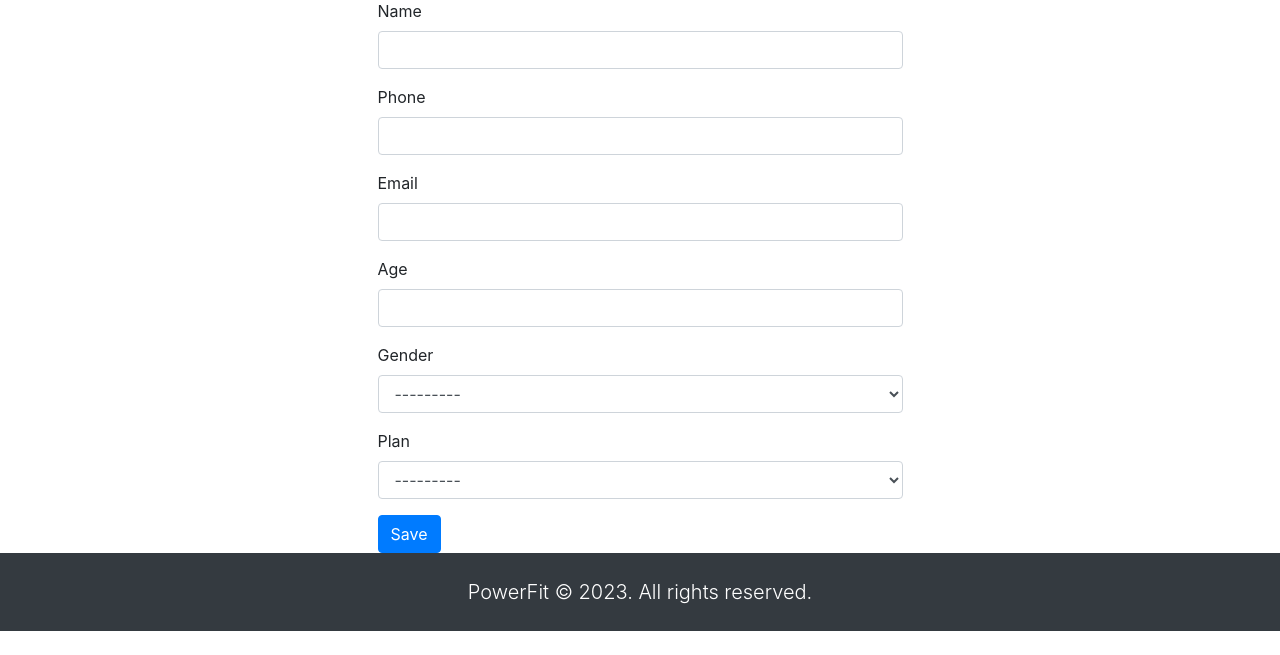
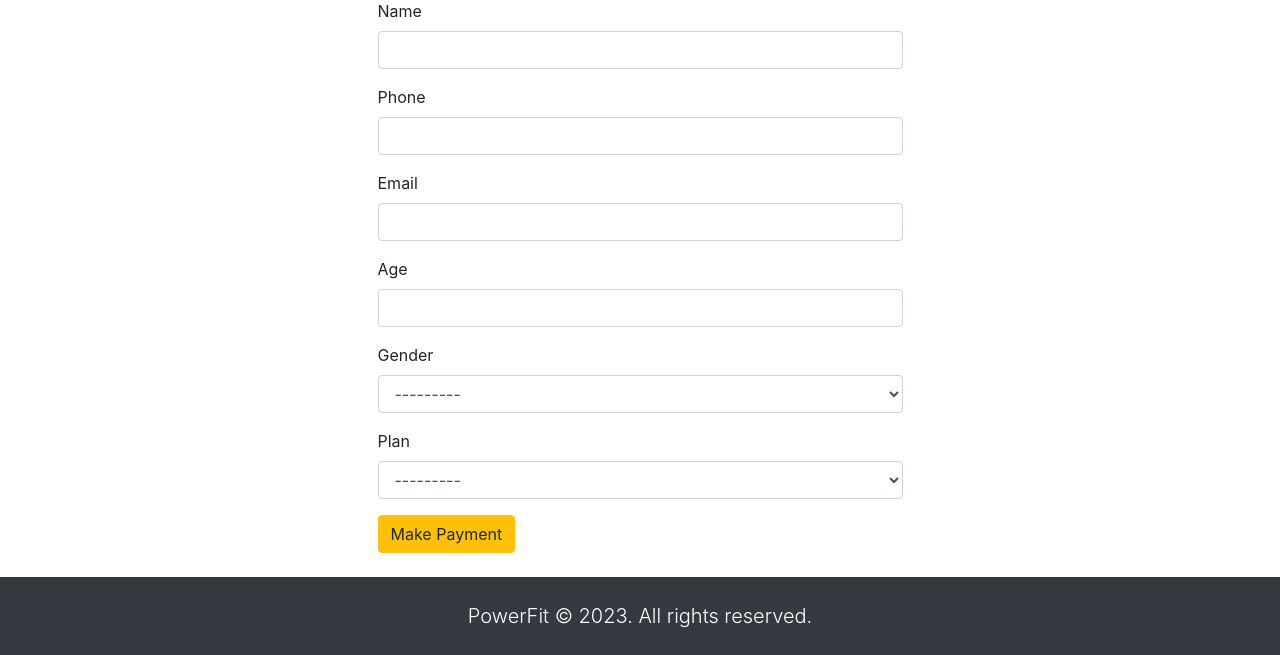
Before and after one commit to atharvapawar/Gym_Management_System, a Django app: page /add_member/ in a window 1280 px wide. Shown: the part 163-818 px from the top of the page. Before the commit the page ends 794 px from the top, so only its background shows below. Run offline with Django 5.2, Linux system fonts and the light colour scheme; data that the repository does not hold is empty; some libraries are stand-ins or nearby versions.

Commit message:
small changes

```diff
--- a/Clients/templates/Clientsapp/Adding/add_enquiry.html
+++ b/Clients/templates/Clientsapp/Adding/add_enquiry.html
@@ -27,6 +27,7 @@
                 </div>
                 <button type="submit" class="btn btn-primary">Save</button>
             </form>
+            <br>
         </div>
     </div>
 </div>
--- a/Clients/templates/Clientsapp/Adding/add_member.html
+++ b/Clients/templates/Clientsapp/Adding/add_member.html
@@ -33,8 +33,9 @@
                     <label for="id_plan">Plan</label>
                     {{ form.plan }}
                 </div>
-                <button type="submit" class="btn btn-primary">Save</button>
+                <button type="submit" class="btn btn-warning">Make Payment</button>
             </form>
+            <br>
         </div>
     </div>
 </div>
--- a/Clients/templates/Clientsapp/Adding/add_plan.html
+++ b/Clients/templates/Clientsapp/Adding/add_plan.html
@@ -23,6 +23,7 @@
                 </div>
                 <button type="submit" class="btn btn-primary">Save</button>
             </form>
+            <br>
         </div>
     </div>
 </div>
--- a/Clients/templates/Clientsapp/Viewing/plan_view.html
+++ b/Clients/templates/Clientsapp/Viewing/plan_view.html
@@ -23,6 +23,7 @@
             </li>
         {% endfor %}
     </ul>
+    <br>
     </div>
 </div>
 {% endblock %}
--- a/Clients/templates/Clientsapp/Viewing/view_enquiry.html
+++ b/Clients/templates/Clientsapp/Viewing/view_enquiry.html
@@ -40,6 +40,7 @@
                         </li>
                     {% endfor %}
                 </ul>
+                <br>
             </div>
         </div>
     </div>
--- a/Clients/templates/Clientsapp/Viewing/view_members.html
+++ b/Clients/templates/Clientsapp/Viewing/view_members.html
@@ -40,6 +40,7 @@
                         </li>
                     {% endfor %}
                 </ul>
+                <br>
             </div>
         </div>
     </div>
--- a/Clients/templates/Clientsapp/home.html
+++ b/Clients/templates/Clientsapp/home.html
@@ -17,7 +17,7 @@
         {% for plan in plans %}
             <li class="list-group-item">
                 <div class="d-flex w-100 justify-content-between">
-                    <h2><a href="#" style="text-decoration: none;">{{ plan.name }}</a></h2>
+                    <h2>{{ plan.name }}</h2>
                     <h3> {{ plan.amount }} Rs</h3>
                     <h4>{{ plan.duration }}</h4>
                 </div>
--- a/Clients/views.py
+++ b/Clients/views.py
@@ -11,6 +11,7 @@ def home(request):
     plans = Plan.objects.all()
     return render(request, 'Clientsapp/home.html', {'plans': plans})
 
+################### Authentications###################
 @csrf_exempt
 def register(request):
     if request.method == 'POST':
@@ -46,6 +47,7 @@ def my_logout(request):
     logout(request)
     return redirect('login')
 
+################### Views ###################
 def plan_view(request):
     plans = Plan.objects.all()
     return render(request, 'Clientsapp/Viewing/plan_view.html', {'plans': plans})
@@ -58,6 +60,7 @@ def view_enquiry(request):
     enquiries = Enquiry.objects.all()
     return render(request, 'Clientsapp/Viewing/view_enquiry.html', {'enquiries': enquiries})
 
+################### Adds ###################
 def add_plan(request):
     if request.method == 'POST':
         form = PlanFrom(request.POST)
@@ -91,6 +94,7 @@ def add_enquiry(request):
         form = EnquiryFrom()
     return render(request, 'Clientsapp/Adding/add_enquiry.html', {'form': form})
 
+################### Delete ###################
 def remove_from_plan(request, plan_id):
     plan = get_object_or_404(Plan, id=plan_id)
 
```
